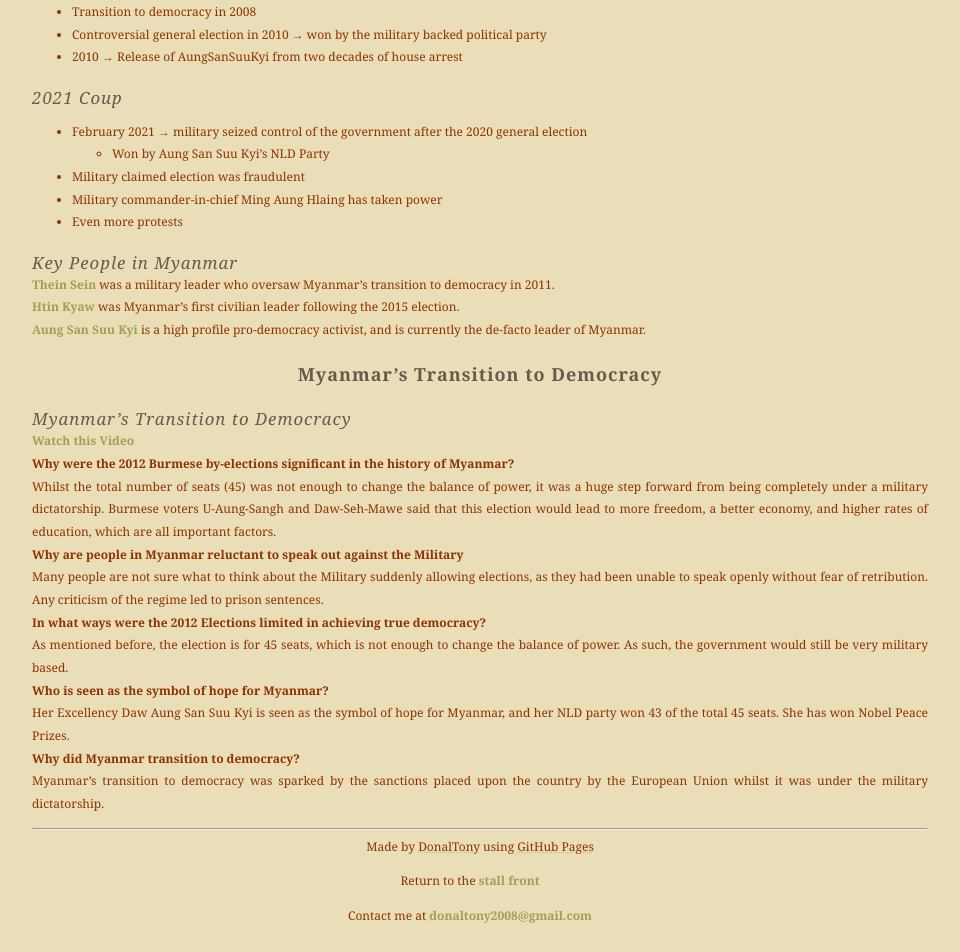
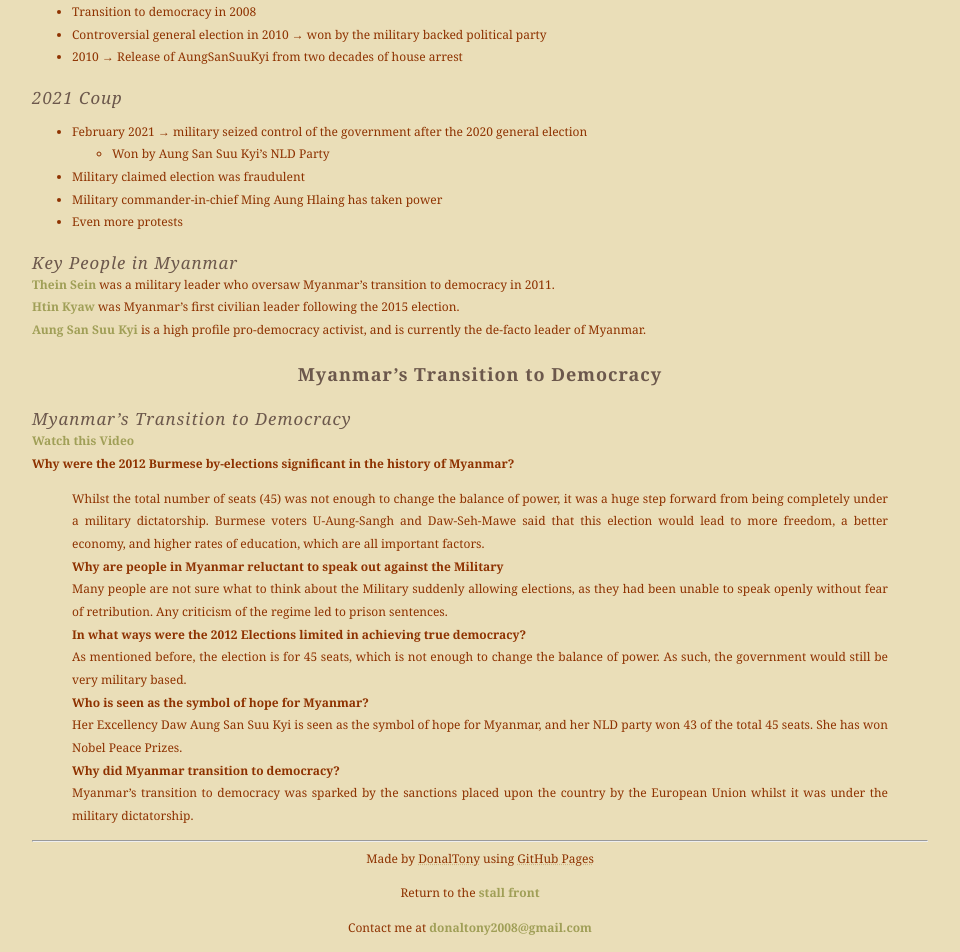
Before and after one commit to dvaraka/the-merchant, a Jekyll site: the page built from notes/year-9/hass/myanmar-case-study.md, in a window 1280 px wide. Shown: the part 3383-4335 px from the top of the page, without its empty margins (160-1120 px from the left). Built offline with Jekyll 4.4.1, drawn with Linux system fonts in a browser that asks for light colours; our own code applies the rules of GitHub Pages for plain Markdown files.

```diff
--- a/notes/year-9/hass/myanmar-case-study.md
+++ b/notes/year-9/hass/myanmar-case-study.md
@@ -85,12 +85,12 @@ The worldometer ranked Myanmar as the 71st highest GDP in the world.
 ### Myanmar's Transition to Democracy
 [Watch this Video](https://www.youtube.com/watch?v=q64U8vgYGyc)
 **Why were the 2012 Burmese by-elections significant in the history of Myanmar?**
-Whilst the total number of seats (45) was not enough to change the balance of power, it was a huge step forward from being completely under a military dictatorship. Burmese voters U-Aung-Sangh and Daw-Seh-Mawe said that this election would lead to more freedom, a better economy, and higher rates of education, which are all important factors.
+> Whilst the total number of seats (45) was not enough to change the balance of power, it was a huge step forward from being completely under a military dictatorship. Burmese voters U-Aung-Sangh and Daw-Seh-Mawe said that this election would lead to more freedom, a better economy, and higher rates of education, which are all important factors.
 **Why are people in Myanmar reluctant to speak out against the Military**
-Many people are not sure what to think about the Military suddenly allowing elections, as they had been unable to speak openly without fear of retribution. Any criticism of the regime led to prison sentences.
+> Many people are not sure what to think about the Military suddenly allowing elections, as they had been unable to speak openly without fear of retribution. Any criticism of the regime led to prison sentences.
 **In what ways were the 2012 Elections limited in achieving true democracy?**
-As mentioned before, the election is for 45 seats, which is not enough to change the balance of power. As such, the government would still be very military based.
+> As mentioned before, the election is for 45 seats, which is not enough to change the balance of power. As such, the government would still be very military based.
 **Who is seen as the symbol of hope for Myanmar?**
-Her Excellency Daw Aung San Suu Kyi is seen as the symbol of hope for Myanmar, and her NLD party won 43 of the total 45 seats. She has won Nobel Peace Prizes.
+> Her Excellency Daw Aung San Suu Kyi is seen as the symbol of hope for Myanmar, and her NLD party won 43 of the total 45 seats. She has won Nobel Peace Prizes.
 **Why did Myanmar transition to democracy?**
-Myanmar’s transition to democracy was sparked by the sanctions placed upon the country by the European Union whilst it was under the military dictatorship.
+> Myanmar’s transition to democracy was sparked by the sanctions placed upon the country by the European Union whilst it was under the military dictatorship.
```
